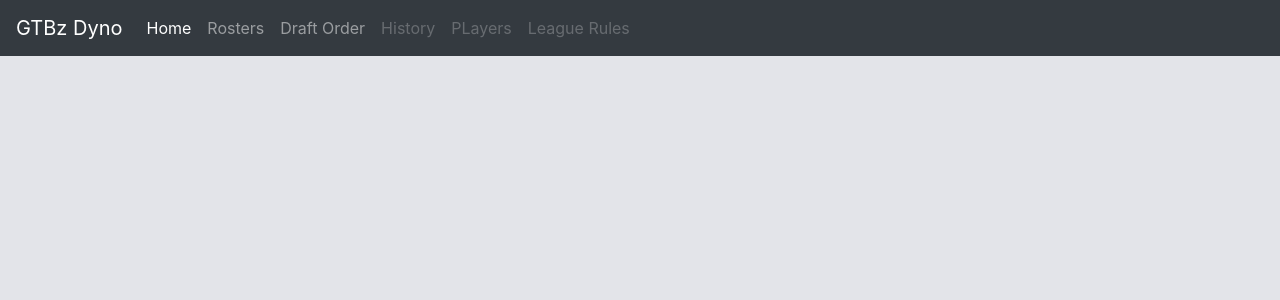
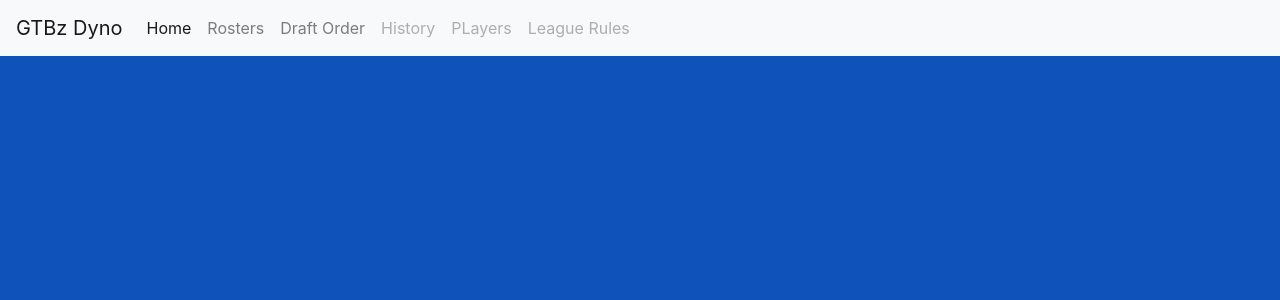
Before and after one commit to tfred89/dynoleague, a Django app: page /rosters in a window 1280 px wide. Shown: the top 300 px of the page. Run offline with Django 3.2, Linux system fonts and the light colour scheme; data that the repository does not hold is empty; some libraries are stand-ins or nearby versions.

Commit message:
style changes

```diff
--- a/templates/league/base.html
+++ b/templates/league/base.html
@@ -11,9 +11,9 @@
     <style media="screen">
       .boxy{
         background: rgb(241, 243, 245);
-        border: 2px solid #171617;
+        border: 1px solid #e9e7e7;
         /* color: #EEF4ED; */
-        padding: 1.5% 1% 1%;
+        padding: 1.5% 1% 1% 1%;
         margin: 4%;
         border-radius: 10px;
       }
@@ -22,10 +22,13 @@
         color: #EEF4ED;
         border-radius: 0px;
       }
+      .newrow{
+        margin-right: 1%;
+      }
+      .roster-table{
 
-      .table{
-        background-color: rgb(241, 241, 241);
         border-radius: 3px;
+        margin-top: 3%;
       }
       th{
         text-align: center;
@@ -34,7 +37,7 @@
         text-align: center;
       }
       body{
-        background-color: rgb(227, 228, 233);
+        background-color: #0f52ba;
       }
       #lineChart{
         background-color: #ffffff;
@@ -68,14 +71,14 @@
         padding-top: 20px;
       }
       .weekly{
-        margin-top: 40px;
+        margin-top: 15px;
       }
       {% block extrastyle %}
       {% endblock %}
     </style>
   </head>
   <body>
-      <nav class="navbar sticky-top navbar-expand-md navbar-dark bg-dark">
+      <nav class="navbar sticky-top navbar-expand-md navbar-light bg-light">
         <a class="navbar-brand" href="#">GTBz Dyno</a>
         <button class="navbar-toggler" type="button" data-toggle="collapse" data-target="#navbarNavAltMarkup" aria-controls="navbarNavAltMarkup" aria-expanded="false" aria-label="Toggle navigation">
           <span class="navbar-toggler-icon"></span>
--- a/templates/league/rosters.html
+++ b/templates/league/rosters.html
@@ -3,13 +3,13 @@
 {% block body_block %}
   <div class="container-fluid text-center">
 
-    <div class="row">
+    <div class="row newrow">
         {% if owners %}
         {% for owner in owners %}
         <div class="col-md">
         <div class="table-responsive boxy weekly">
         <h3>{{ owner.owner_name }}</h3>
-        <table class="table table-sm table-striped table-hover">
+        <table class="table roster-table table-sm table-striped table-hover">
             <thead class="thead-light">
             <tr>
 
```
